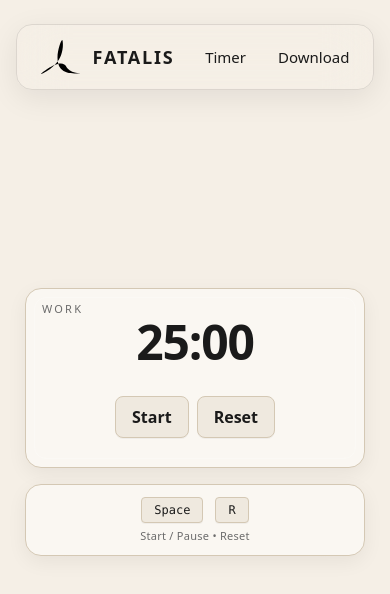
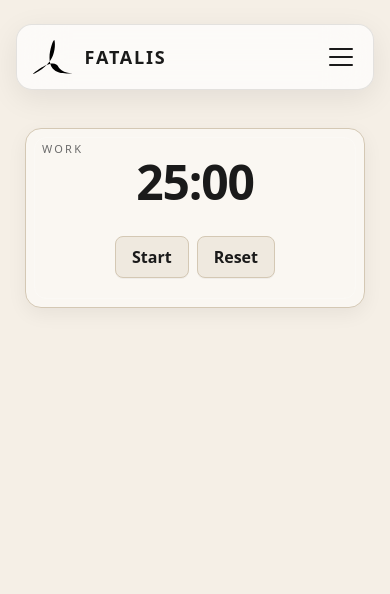
Before and after one commit to LeonEkelund/fatalis-timer, a React (Vite) app: page / in a window 390 px wide. Shown: the top 594 px of the page. Built offline with nearby package versions, Linux system fonts and the light colour scheme; a web font is replaced by a local one.

Commit message:
fix issue with navbar and add hamburger menu

```diff
--- a/src/App.jsx
+++ b/src/App.jsx
@@ -1,15 +1,52 @@
-import Navbar from "./components/navbar";
-import Timer from "./components/timer";
-import './index.css';
+import { useEffect, useState } from "react";
+import LoadingScreen from "./components/LoadingScreen";
+import Navbar from "./components/Navbar";
+import Timer from "./components/Timer";
 
 export default function App() {
+  const [progress, setProgress] = useState(0);
+
+  // Control the loading progress animation
+  useEffect(() => {
+    if (progress >= 100) return;
+
+    const id = setInterval(() => {
+      setProgress((p) => {
+        if (p < 60) return p + 2;      // ⚡ fast at the start
+        if (p < 90) return p + 1;      // steady in the middle
+        if (p < 97) return p + 0.5;    // slow near the end
+        return 100;                    // snap to 100
+      });
+    }, 20); // smaller = faster overall
+
+    return () => clearInterval(id);
+  }, [progress]);
+
+  const loading = progress < 100;
+
   return (
-    <main className="min-h-screen bg-[#f5efe6] text-[#1a1a1a] flex flex-col">
-      <Navbar />
+    <>
+      {loading && <LoadingScreen progress={Math.floor(progress)} />}
 
-      <div className="flex-1 flex items-center justify-center">
-        <Timer />
-      </div>
-    </main>
+      <main
+        className={`
+          min-h-screen
+          bg-[#f5efe6]
+          text-[var(--text)]
+          overflow-x-hidden
+          transition-opacity duration-700
+          ${loading ? "opacity-0" : "opacity-100"}
+        `}
+      >
+        <Navbar />
+
+        <section
+          id="timer"
+          className="pt-32 flex justify-center px-4"
+        >
+          <Timer />
+        </section>
+      </main>
+    </>
   );
 }
--- /dev/null
+++ b/src/components/LoadingScreen.jsx
@@ -0,0 +1,26 @@
+// src/components/LoadingScreen.jsx
+export default function LoadingScreen({ progress }) {
+  return (
+    <div
+      className="
+        fixed inset-0 z-[999]
+        bg-[#f5efe6] text-[#1a1a1a]
+        flex flex-col items-center justify-center
+        font-sans
+        transition-opacity duration-700
+      "
+    >
+      <h1 className="text-3xl font-extrabold mb-8">
+        Loading {progress}%
+      </h1>
+
+      {/* Loading bar */}
+      <div className="w-64 h-2 bg-[#1a1a1a]/10 rounded overflow-hidden">
+        <div
+          className="h-full bg-[#1a1a1a] transition-[width] duration-80"
+          style={{ width: `${progress}%` }}
+        />
+      </div>
+    </div>
+  );
+}
--- /dev/null
+++ b/src/components/hamburgermenu.jsx
@@ -0,0 +1,112 @@
+import { useEffect, useState } from "react";
+
+export default function HamburgerMenu() {
+  const [open, setOpen] = useState(false);
+
+  const toggle = () => setOpen((prev) => !prev);
+  const close = () => setOpen(false);
+
+  // Prevent body scroll when menu is open
+  useEffect(() => {
+    if (open) {
+      const original = document.body.style.overflow;
+      document.body.style.overflow = "hidden";
+      return () => {
+        document.body.style.overflow = original;
+      };
+    }
+  }, [open]);
+
+  return (
+    <>
+      {/* Simple hamburger icon */}
+      <button
+        type="button"
+        onClick={toggle}
+        className="
+          relative z-[60]
+          flex h-8 w-8 flex-col items-center justify-center
+          gap-1.5
+          transition
+          focus:outline-none
+        "
+        aria-label={open ? "Close menu" : "Open menu"}
+      >
+        <span
+          className={`
+            h-[2px] w-6 rounded-full bg-[#1a1a1a]
+            transition-transform duration-300
+            ${open ? "translate-y-[5px] rotate-45" : ""}
+          `}
+        />
+        <span
+          className={`
+            h-[2px] w-6 rounded-full bg-[#1a1a1a]
+            transition-all duration-200
+            ${open ? "opacity-0" : "opacity-100"}
+          `}
+        />
+        <span
+          className={`
+            h-[2px] w-6 rounded-full bg-[#1a1a1a]
+            transition-transform duration-300
+            ${open ? "-translate-y-[5px] -rotate-45" : ""}
+          `}
+        />
+      </button>
+
+      {/* Full-screen overlay BELOW the navbar */}
+      {open && (
+        <div
+          className="
+            fixed inset-0 z-[40]
+            transition-opacity
+          "
+          onClick={close}
+        >
+          {/* Push content down so it's clearly visible */}
+          <div className="flex w-full justify-center items-start pt-25">
+            <div
+              className="
+                w-[90vw] max-w-sm
+                rounded-3xl
+                bg-[var(--surface)]
+                border border-[var(--border)]
+                shadow-[0_18px_60px_rgba(0,0,0,0.25)]
+                px-6 py-8
+                flex flex-col items-center gap-6
+                text-center
+              "
+              onClick={(e) => e.stopPropagation()}
+            >
+              <h2 className="text-sm uppercase tracking-[0.25em] text-[var(--muted)]">
+                Menu
+              </h2>
+
+              <nav className="flex flex-col gap-4 text-[17px] font-medium">
+                <a
+                  href="#timer"
+                  className="hover:text-[var(--muted)] transition-colors"
+                  onClick={close}
+                >
+                  Timer
+                </a>
+                <a
+                  href="#download"
+                  className="hover:text-[var(--muted)] transition-colors"
+                  onClick={close}
+                >
+                  Download
+                </a>
+              </nav>
+
+              <p className="text-[11px] text-[var(--muted)] mt-2">
+                Tap outside to close.
+              </p>
+            </div>
+          </div>
+        </div>
+      )}
+    </>
+  );
+}
--- a/src/components/navbar.jsx
+++ b/src/components/navbar.jsx
@@ -1,16 +1,18 @@
 import fatalisLogo from "../assets/fatalislogo.svg";
+import HamburgerMenu from "./hamburgermenu";
 
 export default function Navbar() {
   return (
     // Floating wrapper that centers the card at the top
-    <div className="fixed top-6 left-1/2 -translate-x-1/2 z-50 w-full flex justify-center pointer-events-none">
+    <div className="fixed inset-x-0 top-6 z-50 flex justify-center pointer-events-none">
       <nav
         className="
           pointer-events-auto
-          flex items-center justify-between gap-6
-          px-6 py-3
+          flex items-center justify-between gap-4
+          px-4 sm:px-6 py-3
           rounded-2xl
-          max-w-4xl w-[92vw]
+          w-[min(92vw,960px)]
+          bg-white/70
           backdrop-blur-xl
           border border-black/10
           shadow-[0_8px_30px_rgba(0,0,0,0.08)]
@@ -25,20 +27,27 @@ export default function Navbar() {
           />
           <h1
             className="
-    relative text-lg tracking-widest text-[#1a1a1a] font font-extrabold font-sans"
+              relative text-lg tracking-widest text-[#1a1a1a]
+              font-extrabold font-sans
+            "
           >
             FATALIS
           </h1>
         </div>
 
-        {/* Links */}
-        <div className="flex items-center gap-8 text-[15px] font-medium">
-          <a href="#" className="transition-colors duration-300 hover:text-gray-700">
+        {/* Desktop links */}
+        <div className="hidden sm:flex items-center gap-8 text-[15px] font-medium">
+          <a href="#timer" className="transition-colors duration-300 hover:text-gray-700">
             Timer
           </a>
-          <a href="#" className="transition-colors duration-300 hover:text-gray-700">
+          <a href="#download" className="transition-colors duration-300 hover:text-gray-700">
             Download
           </a>
+        </div>
+
+        {/* Mobile hamburger */}
+        <div className="sm:hidden">
+          <HamburgerMenu />
         </div>
       </nav>
     </div>
--- a/src/components/timer.jsx
+++ b/src/components/timer.jsx
@@ -182,6 +182,7 @@ export default function Timer({ workMin = 25, breakMin = 5, autoSwitch = true })
       {/* Shortcuts legend */}
       <div
         className="
+         hidden sm:flex
           rounded-2xl px-3 py-3 w-[340px]
           bg-[var(--surface)]
           border border-[var(--border)]
--- a/src/index.css
+++ b/src/index.css
@@ -14,6 +14,11 @@
   --button-hover: #e9e2d7;
   /* hover a touch darker */
   --button-text: var(--text);
+}
+
+html,
+body {
+  overflow-x: hidden;
 }
 
 
```
